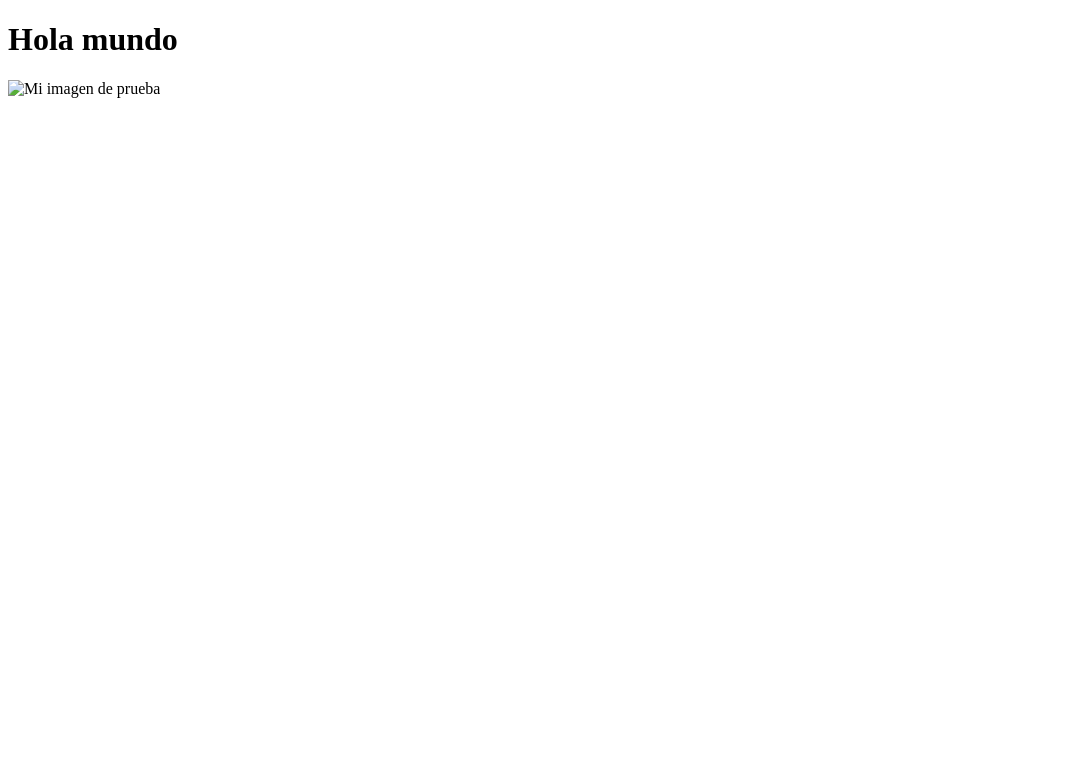
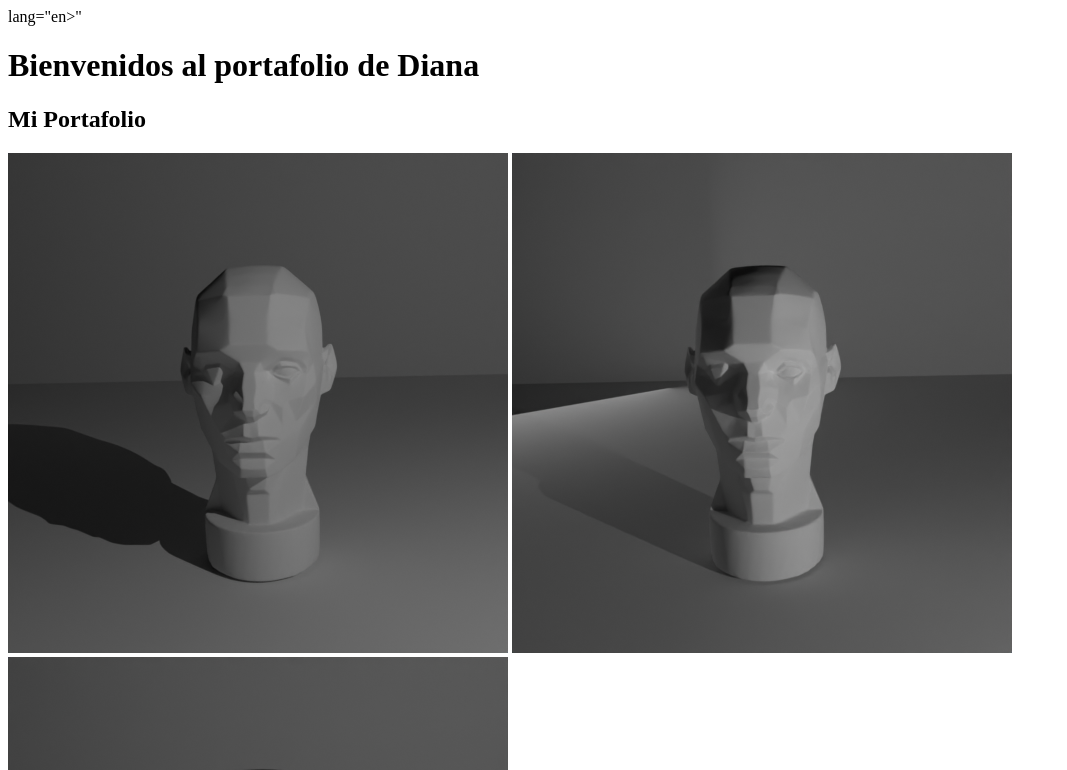
Before and after one commit to whikapoo/whikaaPortfolio, a plain HTML site: page index.html in a window 1280 px wide. Shown: the top 770 px of the page, without its empty margins (0-1067 px from the left). Drawn offline with Linux system fonts and the light colour scheme.

Commit message:
thing images

```diff
--- a/index.html
+++ b/index.html
@@ -1,11 +1,16 @@
 <!doctype html>
-<html>
+<html> lang="en>"
   <head>
     <meta charset="utf-8" />
-    <title>Mi pagina de prueba</title>
+    <meta name="viewport"content="width=device-width,initial-acale=1.0">
+    <title>Portafolio de Diana Blancarte</title>
   </head>
   <body>
-    <h1>Hola mundo</h1>
-    <img src="images/firefox-icon.png" alt="Mi imagen de prueba" />
+    <h1>Bienvenidos al portafolio de Diana</h1>
+    <h2>Mi Portafolio</h2>
+    <img src="./assets/Rembrandt elevado.png" alt="la mole" srcset="">
+    <img src="./assets/Rembrandt y contraluz.png" alt="la mole 2" srcset="">
+    <img src="./assets/Rembrandt y luz frontal.png" alt="la mole 3" srcset="">
+
   </body>
 </html>
```
Also changed, not shown: assets/Rembrandt elevado.png (added), assets/Rembrandt y contraluz.png (added), assets/Rembrandt y luz frontal.png (added).
